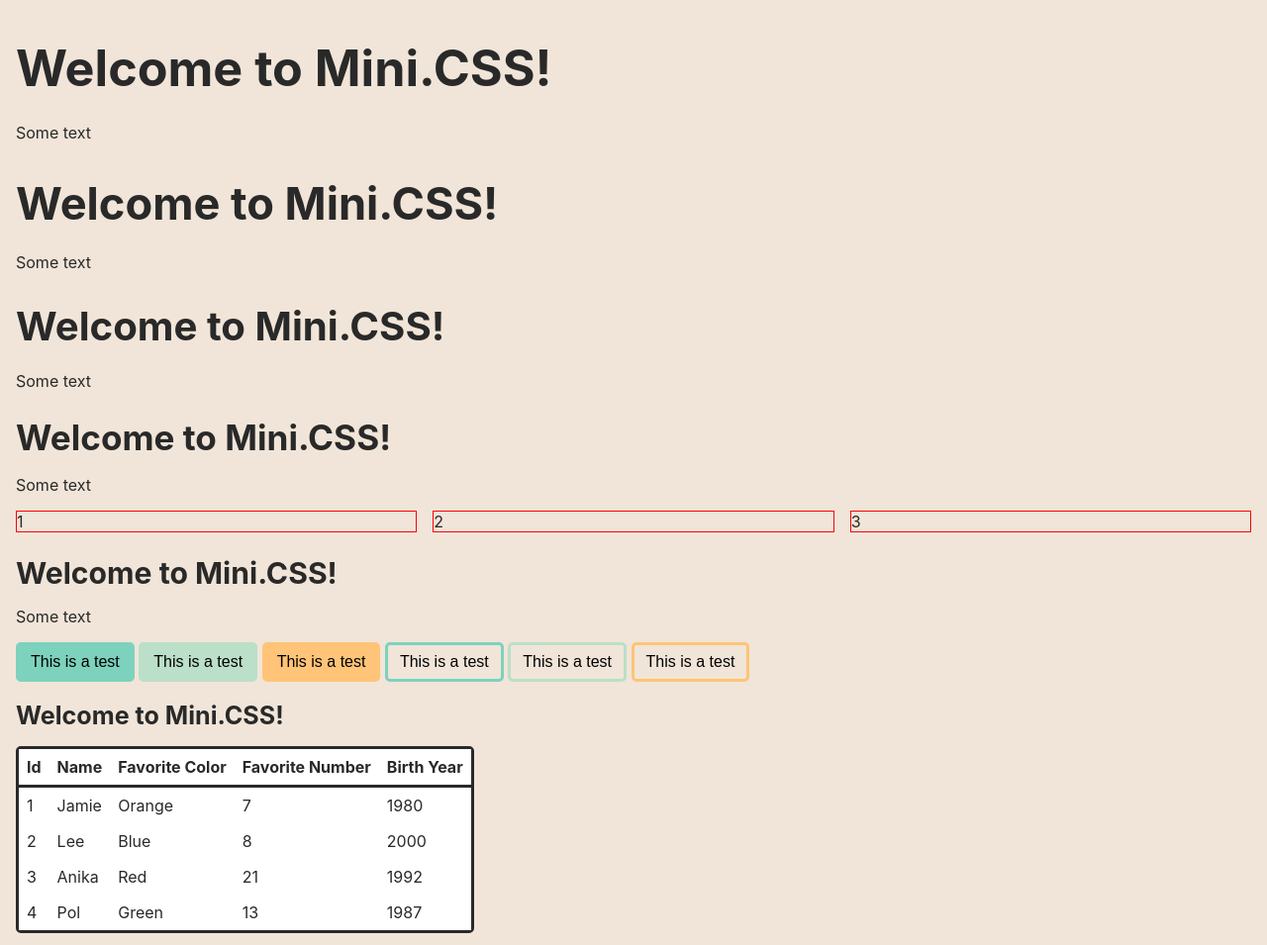
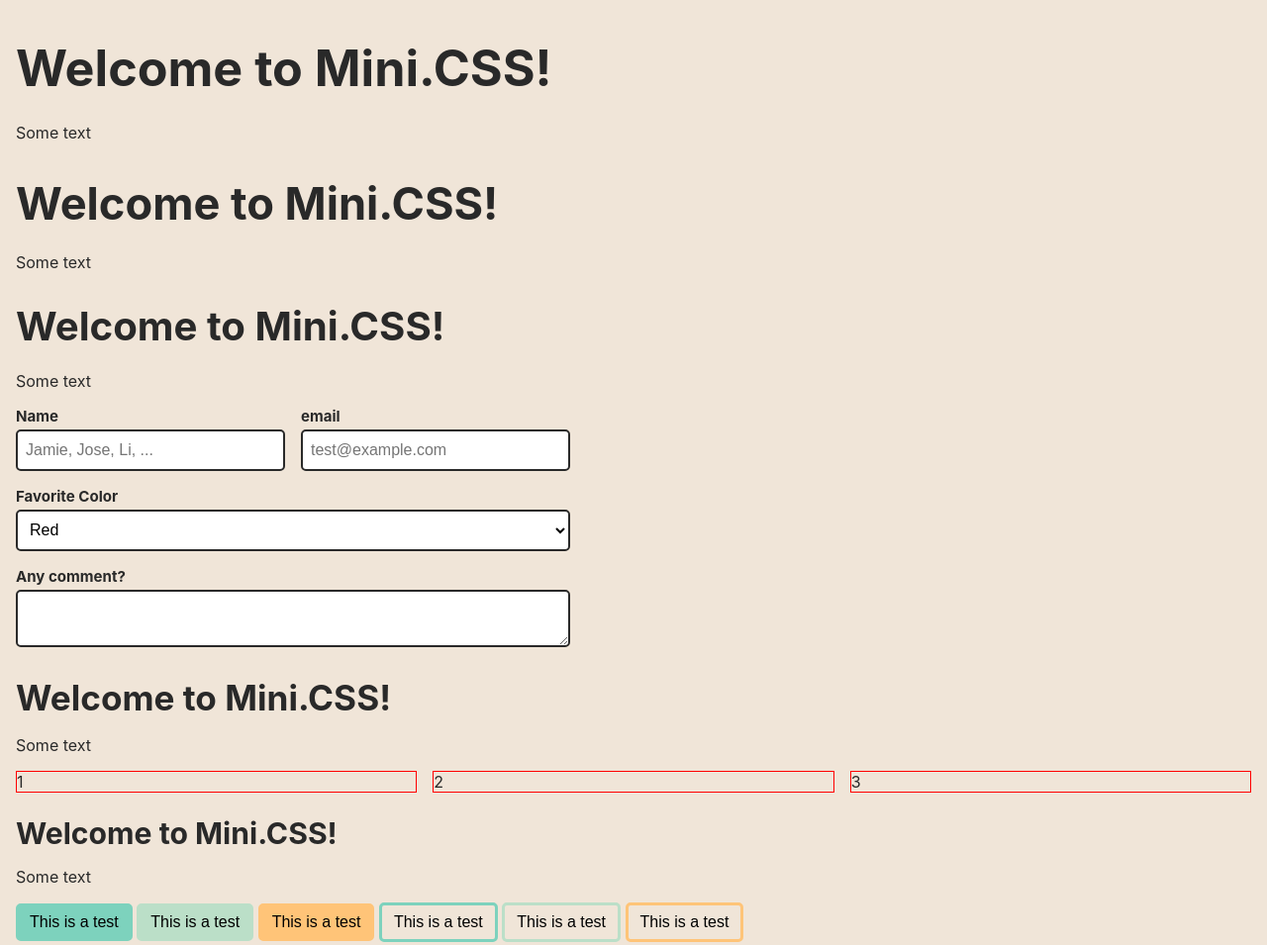
Before and after one commit to Angelmmiguel/menta.css, a plain HTML site: page index.html in a window 1280 px wide. Shown: the top 955 px of the page at 99% size. Drawn offline with Linux system fonts and the light colour scheme.

Commit message:
Add form styles

```diff
--- a/index.html
+++ b/index.html
@@ -11,6 +11,35 @@
     <p>Some text</p>
     <h3>Welcome to Mini.CSS!</h3>
     <p>Some text</p>
+    <form class="compact">
+      <div class="row">
+        <div class="col-6">
+          <label for="name">Name</label>
+          <input id="name" name="name" placeholder="Jamie, Jose, Li, ..." />
+        </div>
+        <div class="col-6">
+          <label for="email">email</label>
+          <input
+            type="email"
+            id="email"
+            name="email"
+            placeholder="test@example.com"
+          />
+        </div>
+        <div class="col-12">
+          <label for="color">Favorite Color</label>
+          <select id="color" name="color">
+            <option value="red">Red</option>
+            <option value="blue">Blue</option>
+            <option value="green">Green</option>
+          </select>
+        </div>
+        <div class="col-12">
+          <label for="comment">Any comment?</label>
+          <textarea id="comment" name="comment"></textarea>
+        </div>
+      </div>
+    </form>
     <h4>Welcome to Mini.CSS!</h4>
     <p>Some text</p>
     <div class="row">
--- a/mini.css
+++ b/mini.css
@@ -24,6 +24,7 @@
   --mini-color-secondary: #bbdfc8;
   --mini-color-background: #f0e5d8;
   --mini-color-element-background: #ffffff;
+  --mini-color-border-color: var(--mini-color-text);
   /* Text */
   --mini-font-base-size: 100%;
   --mini-font-family: -apple-system, BlinkMacSystemFont, Segoe UI, Roboto,
@@ -31,7 +32,9 @@
   --mini-font-scale: 1.256;
   /* Shapes */
   --mini-border-radius: 5px;
-  --mini-border-size: 3px;
+  --mini-border-size: 2px;
+  /* Forms */
+  --mini-input-height: 42px;
 }
 
 /* Tiny Reset */
@@ -133,7 +136,7 @@ button.accent {
 
 button.outline {
   --mini-t-button-shadow: var(--mini-t-button-color);
-  border: var(--mini-border-size) solid var(--mini-t-button-color);
+  border: calc(var(--mini-border-size) + 1px) solid var(--mini-t-button-color);
   background-color: transparent;
 }
 
@@ -141,7 +144,7 @@ button.outline {
 table {
   margin-top: 1rem;
   border-radius: var(--mini-border-radius);
-  border: var(--mini-border-size) solid var(--mini-color-text);
+  border: var(--mini-border-size) solid var(--mini-color-border-color);
   border-spacing: 0;
 }
 
@@ -155,7 +158,7 @@ table td {
 }
 
 table thead td {
-  border-bottom: var(--mini-border-size) solid var(--mini-color-text);
+  border-bottom: var(--mini-border-size) solid var(--mini-color-border-color);
   font-weight: bold;
 }
 
@@ -257,3 +260,43 @@ table tbody tr:hover td {
     grid-column: span 12;
   }
 }
+
+/* Forms */
+form.compact {
+  max-width: 560px;
+}
+
+label {
+  display: block;
+  font-size: calc(var(--mini-font-scale) * 0.75 * 1em);
+  font-weight: bold;
+  margin-bottom: 0.25rem;
+}
+
+input:not([type="submit"]),
+select,
+textarea {
+  border-radius: var(--mini-border-radius);
+  border: var(--mini-border-size) solid var(--mini-color-border-color);
+  background-color: var(--mini-color-element-background);
+  width: 100%;
+  font-size: 1em;
+  padding: 0.5rem;
+}
+
+input:not([type="submit"]):focus,
+select:focus,
+textarea:focus {
+  border-color: var(--mini-color-primary);
+}
+
+input:not([type="submit"]),
+select {
+  height: var(--mini-input-height);
+}
+
+textarea {
+  font-family: var(--mini-font-family);
+  font-size: calc(var(--mini-font-scale) * 0.75 * 1em);
+  resize: vertical;
+}
```
